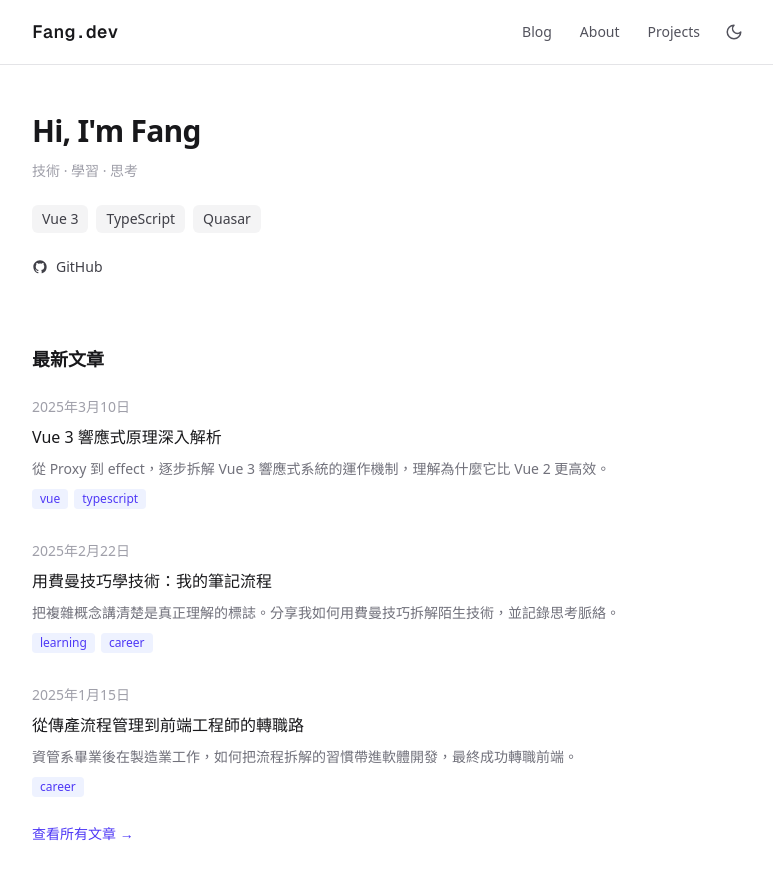
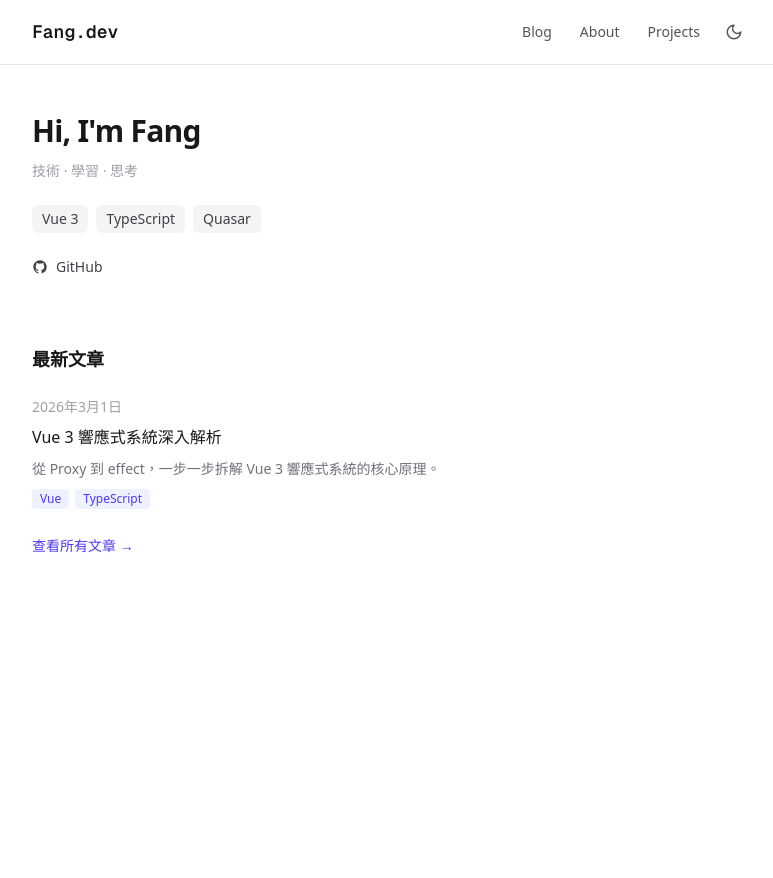
Before and after one commit to LeeFang14/fang.dev, a Next.js app: page / in a window 1280 px wide. Shown: the top 878 px of the page, without its empty margins (248-1021 px from the left). After the commit the page ends 800 px from the top, so only its background shows below. Built offline with nearby package versions, Linux system fonts and the light colour scheme.

Commit message:
feat(home): replace hardcoded posts with getAllPosts

```diff
--- a/app/page.tsx
+++ b/app/page.tsx
@@ -1,30 +1,7 @@
 import Link from "next/link";
+import { getAllPosts } from "@/lib/posts";
 
 const TECH_STACK = ["Vue 3", "TypeScript", "Quasar"];
-
-const LATEST_POSTS = [
-  {
-    slug: "vue-reactivity-deep-dive",
-    title: "Vue 3 響應式原理深入解析",
-    date: "2025-03-10",
-    description: "從 Proxy 到 effect，逐步拆解 Vue 3 響應式系統的運作機制，理解為什麼它比 Vue 2 更高效。",
-    tags: ["vue", "typescript"],
-  },
-  {
-    slug: "feynman-technique-for-engineers",
-    title: "用費曼技巧學技術：我的筆記流程",
-    date: "2025-02-22",
-    description: "把複雜概念講清楚是真正理解的標誌。分享我如何用費曼技巧拆解陌生技術，並記錄思考脈絡。",
-    tags: ["learning", "career"],
-  },
-  {
-    slug: "from-manufacturing-to-frontend",
-    title: "從傳產流程管理到前端工程師的轉職路",
-    date: "2025-01-15",
-    description: "資管系畢業後在製造業工作，如何把流程拆解的習慣帶進軟體開發，最終成功轉職前端。",
-    tags: ["career"],
-  },
-];
 
 function formatDate(dateStr: string) {
   const date = new Date(dateStr);
@@ -36,6 +13,8 @@ function formatDate(dateStr: string) {
 }
 
 export default function Home() {
+  const latestPosts = getAllPosts().slice(0, 3);
+
   return (
     <div className="space-y-16">
       {/* Hero */}
@@ -79,7 +58,7 @@ export default function Home() {
       <section className="space-y-6">
         <h2 className="text-lg font-semibold text-zinc-900 dark:text-zinc-50">最新文章</h2>
         <ul className="space-y-8">
-          {LATEST_POSTS.map((post) => (
+          {latestPosts.map((post) => (
             <li key={post.slug}>
               <a href={`/blog/${post.slug}`} className="group block space-y-2">
                 <div className="flex items-center gap-3">
```
Also changed, not shown: 1 other file (tests, documents, lock files or other folders).
